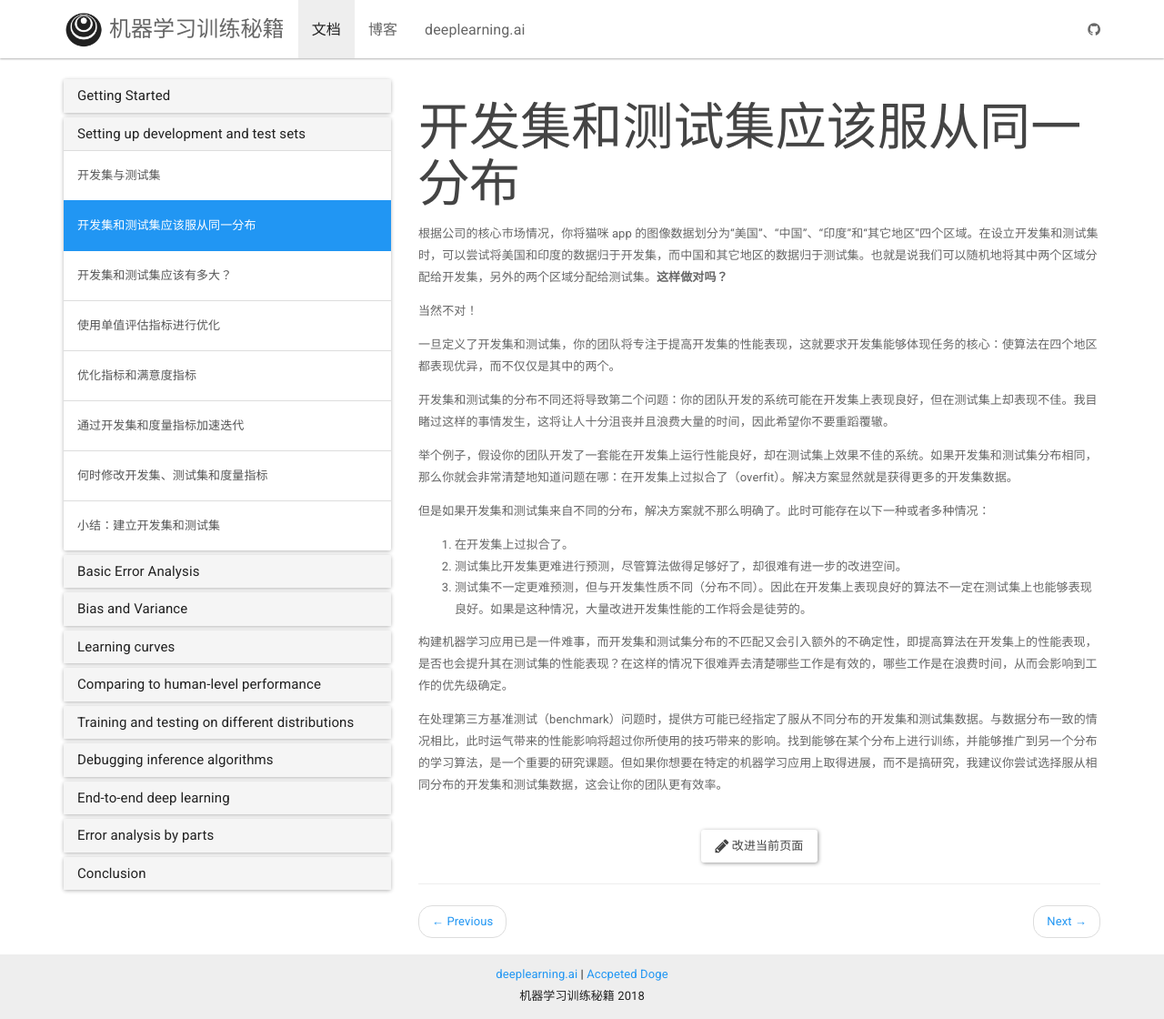
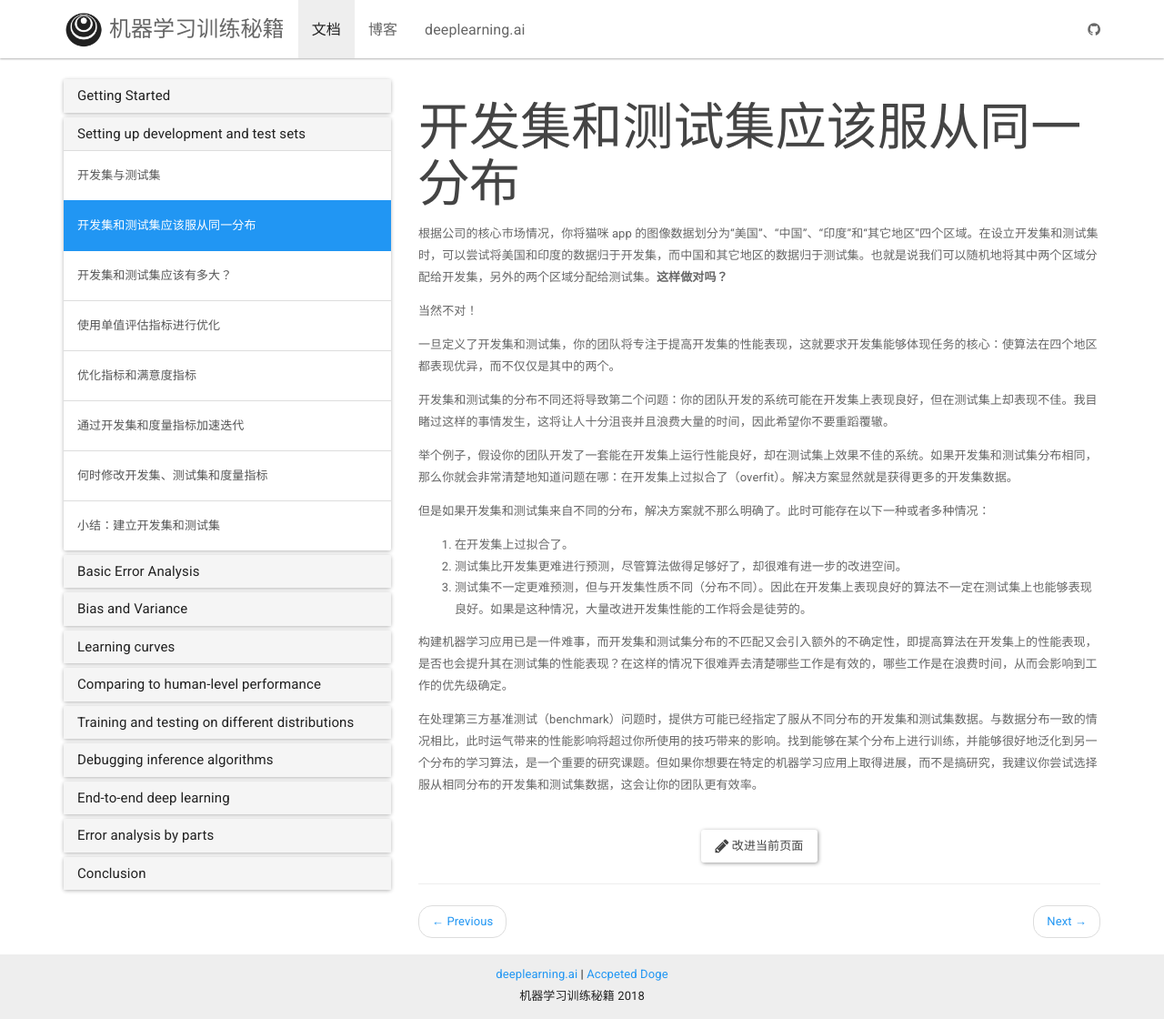
Before and after one commit to deeplearning-ai/machine-learning-yearning-cn, a Jekyll site: the page built from _docs/Setting up development and test sets/ch06.md, in a window 1280 px wide and 1120 px high. Shown: the whole window at 91% size. Built offline with Jekyll 4.4.1, drawn with Linux system fonts in a browser that asks for light colours; nearby versions of some CDN libraries.

Commit message:
update ch06.md  generalize well to another 泛化到...

```diff
--- a/_docs/Setting up development and test sets/ch06.md
+++ b/_docs/Setting up development and test sets/ch06.md
@@ -21,4 +21,4 @@ permalink: /docs/ch06/
 
 构建机器学习应用已是一件难事，而开发集和测试集分布的不匹配又会引入额外的不确定性，即提高算法在开发集上的性能表现，是否也会提升其在测试集的性能表现？在这样的情况下很难弄去清楚哪些工作是有效的，哪些工作是在浪费时间，从而会影响到工作的优先级确定。
 
-在处理第三方基准测试（benchmark）问题时，提供方可能已经指定了服从不同分布的开发集和测试集数据。与数据分布一致的情况相比，此时运气带来的性能影响将超过你所使用的技巧带来的影响。找到能够在某个分布上进行训练，并能够推广到另一个分布的学习算法，是一个重要的研究课题。但如果你想要在特定的机器学习应用上取得进展，而不是搞研究，我建议你尝试选择服从相同分布的开发集和测试集数据，这会让你的团队更有效率。
+在处理第三方基准测试（benchmark）问题时，提供方可能已经指定了服从不同分布的开发集和测试集数据。与数据分布一致的情况相比，此时运气带来的性能影响将超过你所使用的技巧带来的影响。找到能够在某个分布上进行训练，并能够很好地泛化到另一个分布的学习算法，是一个重要的研究课题。但如果你想要在特定的机器学习应用上取得进展，而不是搞研究，我建议你尝试选择服从相同分布的开发集和测试集数据，这会让你的团队更有效率。
```
